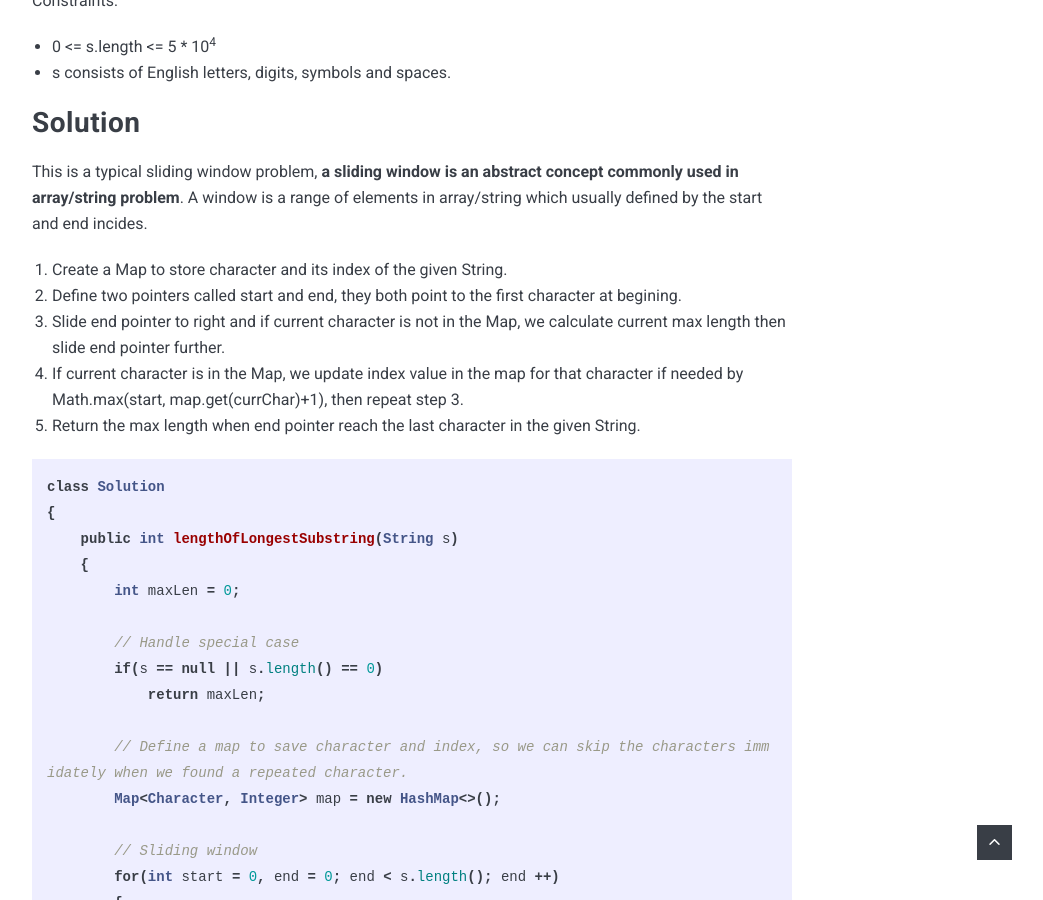
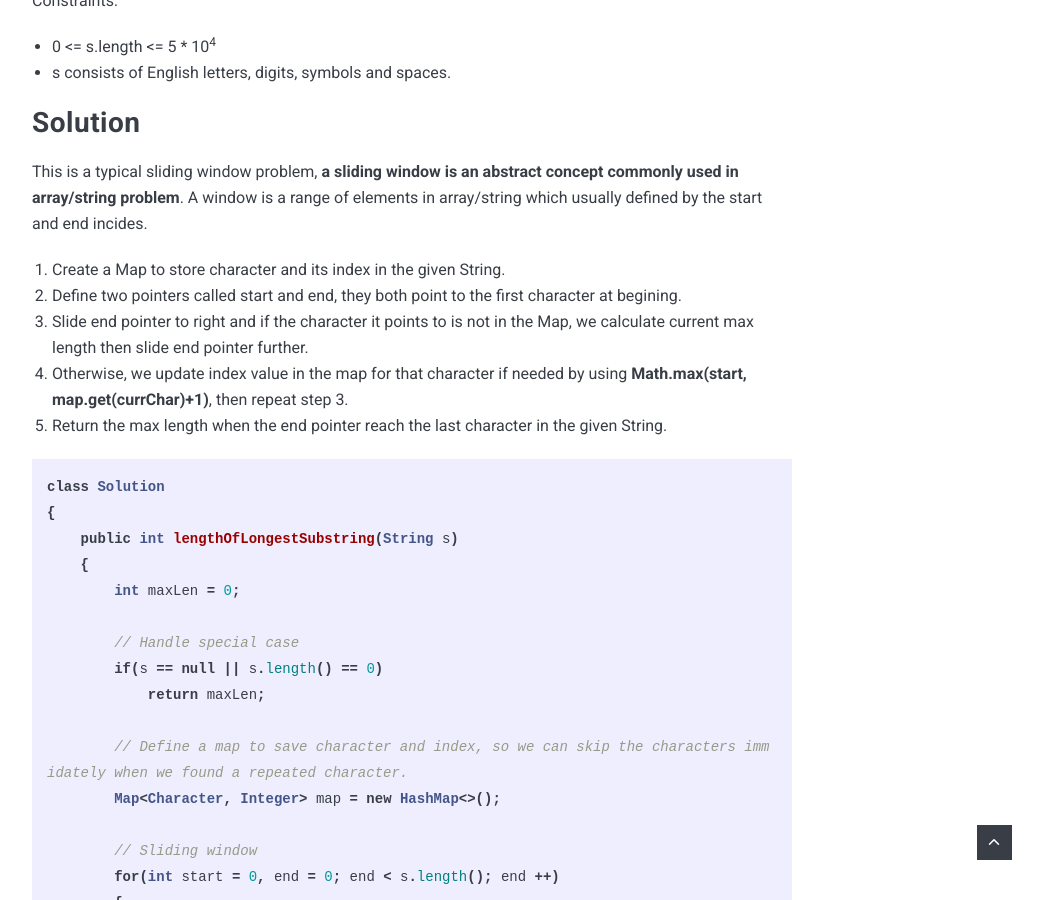
Before and after one commit to XiangXu/ywjxx, a Jekyll site: the page built from _posts/2020-09-19-leetcode-3.markdown, in a window 1280 px wide and 900 px high, scrolled down 2004 px. Shown: the whole window, without its empty margins (228-1271 px from the left). Built offline with Jekyll 4.4.1, drawn with Linux system fonts in a browser that asks for light colours; nearby versions of some CDN libraries; comment, search, counter and statistics services are not loaded.

Commit message:
update solution

````diff
--- a/_posts/2020-09-19-leetcode-3.markdown
+++ b/_posts/2020-09-19-leetcode-3.markdown
@@ -49,11 +49,11 @@ Constraints:
 
 This is a typical sliding window problem, **a sliding window is an abstract concept commonly used in array/string problem**. A window is a range of elements in array/string which usually defined by the start and end incides.
 
-1. Create a Map to store character and its index of the given String.
+1. Create a Map to store character and its index in the given String.
 2. Define two pointers called start and end, they both point to the first character at begining.
-3. Slide end pointer to right and if current character is not in the Map, we calculate current max length then slide end pointer further.
-4. If current character is in the Map, we update index value in the map for that character if needed by Math.max(start, map.get(currChar)+1), then repeat step 3.
-5. Return the max length when end pointer reach the last character in the given String.
+3. Slide end pointer to right and if the character it points to is not in the Map, we calculate current max length then slide end pointer further.
+4. Otherwise, we update index value in the map for that character if needed by using **Math.max(start, map.get(currChar)+1)**, then repeat step 3.
+5. Return the max length when the end pointer reach the last character in the given String.
 
 ```java
 class Solution
````
